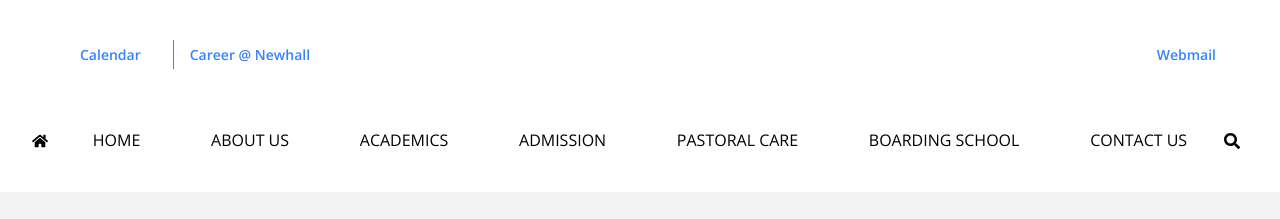
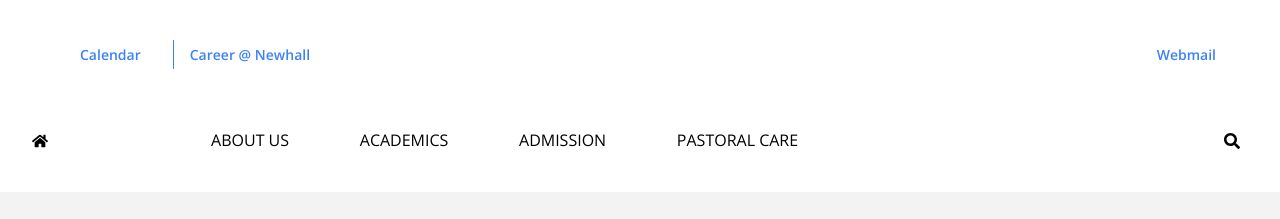
Before and after one commit to Swizel-Tech/new-hall-front, a React (Vite) app: page /contact_us in a window 1280 px wide. Shown: the top 219 px of the page. Built offline with nearby package versions, Linux system fonts and the light colour scheme.

Commit message:
text color

```diff
--- a/src/components/ui/Navbar/Navs.tsx
+++ b/src/components/ui/Navbar/Navs.tsx
@@ -126,7 +126,7 @@ export const Nav = (props: SideNavProps) => {
         <NavLink to={href} className="py-4 lg:py-0 w-full lg:w-auto">
           <span
             className={`font-OpenSans text-[16px] text-left font-normal uppercase ${
-              scrolledState ? "text-[#000]" : `${getTextColor()}`
+              scrolledState ? "text-[#000]" : `lg:${getTextColor()} text-[#fff]`
             }`}
           >
             {text}
```
